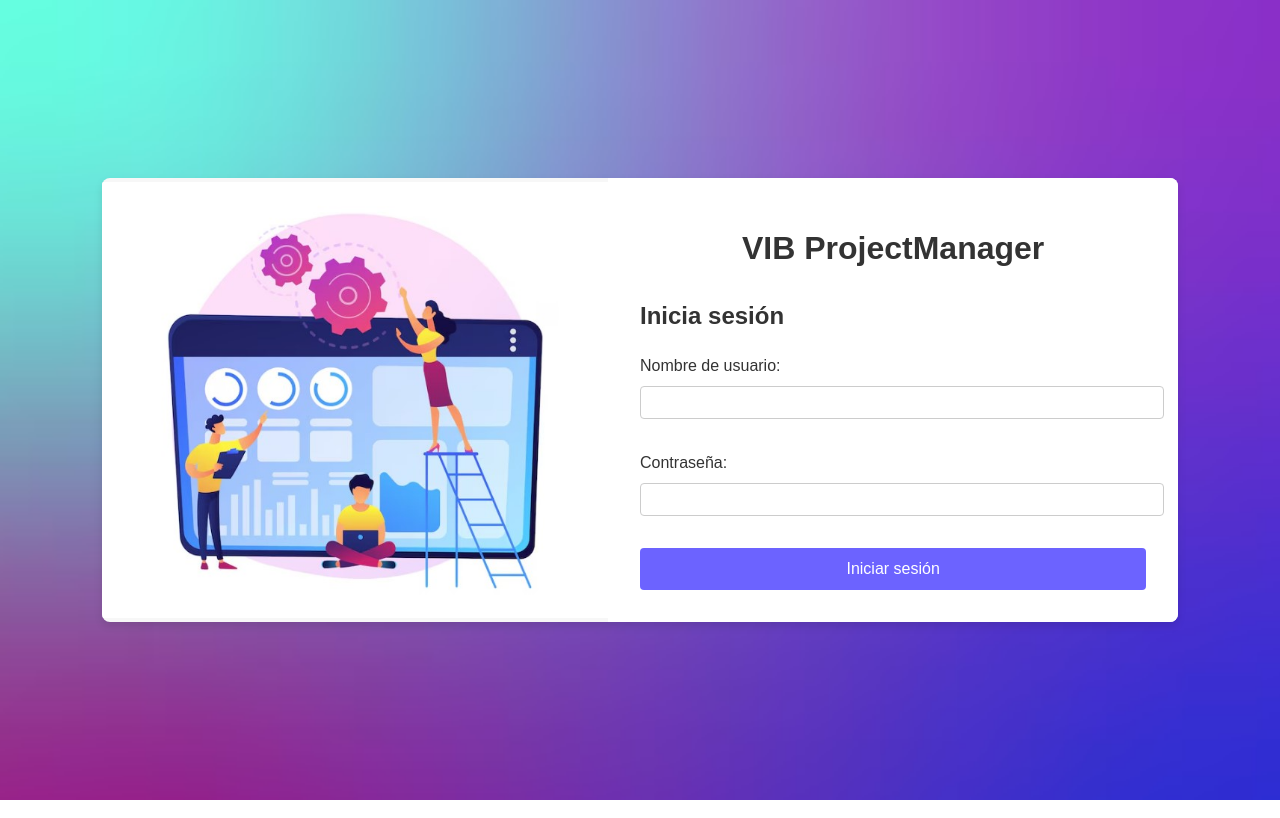
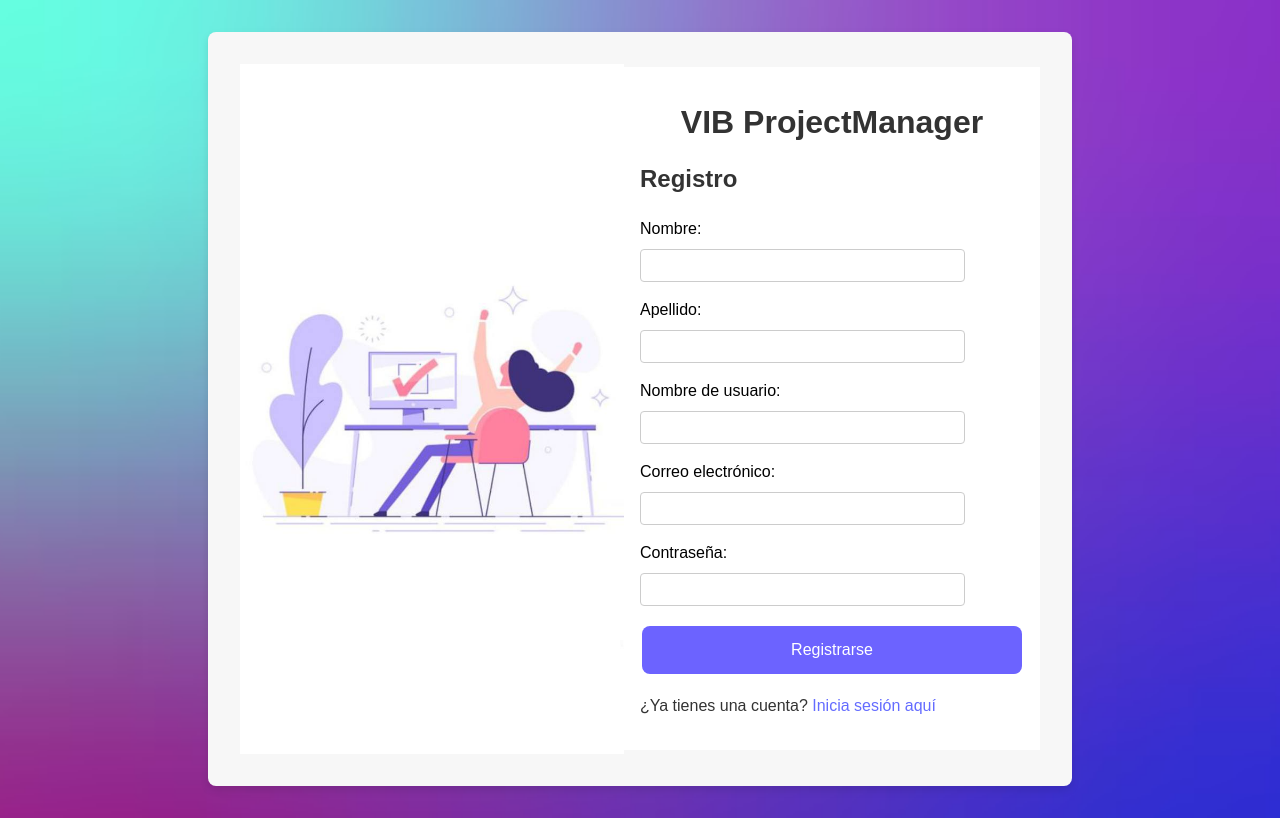
Before and after one commit to idiarj/web2, a React (Vite) app in the folder client/front-end-web2/: page /register in a window 1280 px wide. Built offline with nearby package versions, Linux system fonts and the light colour scheme.

Commit message:
router y register

```diff
--- a/client/front-end-web2/src/App.css
+++ b/client/front-end-web2/src/App.css
@@ -1,5 +1,3 @@
-
-
 #root {
   max-width: 1280px;
   margin: 0 auto;
--- a/client/front-end-web2/src/App.jsx
+++ b/client/front-end-web2/src/App.jsx
@@ -1,10 +1,18 @@
-import Login from "./components/LogIn.jsx";
+import React from 'react';
+import { BrowserRouter as Router, Routes, Route, Navigate } from 'react-router-dom';
+import Login from "./components/logIn.jsx";
+import Register from './components/register.jsx';
 
-// import { useEffect, useState } from 'react';
 function App() {
-  return(
-  <Login></Login>
-)
+  return (
+    <Router>
+      <Routes>
+        <Route path="/" element={<Navigate to="/logIn" />} />
+        <Route path="/logIn" element={<Login />} />
+        <Route path="/register" element={<Register />} />
+      </Routes>
+    </Router>
+  );
 }
 
 export default App;
--- a/client/front-end-web2/src/components/LogIn.jsx
+++ b/client/front-end-web2/src/components/LogIn.jsx
@@ -1,5 +1,5 @@
-
 import React, { useState } from 'react';
+import { Link } from 'react-router-dom';
 import './login.css';
 import '../App.css';
 
@@ -25,7 +25,7 @@ function Login() {
       setAuth(true);
       console.log(data);
     } else {
-      setError('Usuario y/o contraseña inválidos'); // Mensaje de error cuando las credenciales no son válidas
+      setError('Usuario y/o contraseña inválidos');
       console.log('Error de inicio de sesión');
     }
   };
@@ -54,6 +54,7 @@ function Login() {
               <button type="submit">Iniciar sesión</button>
               {error && <p className="error-message">{error}</p>}
             </form>
+            <p className="register-link">¿No tienes cuenta? <Link to="/register">Regístrate aquí</Link></p>
           </>
         ) : (
           <section>
--- a/client/front-end-web2/src/components/login.css
+++ b/client/front-end-web2/src/components/login.css
@@ -20,6 +20,10 @@
   text-align: center;
 }
 
+h1 {
+  font-size: 2.5rem;
+  color: #333;
+}
 .company-name h1 {
   font-size: 2rem;
   color: #333;
@@ -54,12 +58,15 @@ h2 {
 }
 
 .login-form input {
-  width: 100%;
+  width: 96.5%;
   padding: 0.5rem;
   margin-top: 0.5rem;
   margin-bottom: 1rem;
   border: 1px solid #ccc;
   border-radius: 4px;
+  color: #333;
+  background-color: #fff;
+  position: center;
 }
 
 .login-form button {
--- /dev/null
+++ b/client/front-end-web2/src/components/register.css
@@ -0,0 +1,83 @@
+/* register.css */
+
+.register-container {
+  display: flex;
+  justify-content: center;
+  align-items: center;
+  background-color: #f7f7f7;
+  border-radius: 8px;
+  box-shadow: 0 4px 8px rgba(0, 0, 0, 0.1);
+  overflow: hidden;
+  max-width: 800px; /* Ajusta el ancho máximo del contenedor */
+  margin: 0 auto;
+  padding: 2rem; /* Añade padding para un mejor diseño */
+}
+
+.image-section {
+  flex: 1;
+  background-color: #fff;
+}
+
+.company-name {
+  margin-bottom: 1rem; /* Reduce el margen inferior */
+  text-align: center;
+}
+
+h1 {
+  font-size: 2rem; /* Ajusta el tamaño de fuente */
+  color: #333;
+}
+
+.register-form button{
+  border: none;
+  color: white;
+  background-color: #6c63ff;
+  padding: 15px 32px;
+  text-align: center;
+  text-decoration: none;
+  display: inline-block;
+  font-size: 16px;
+  margin: 4px 2px;
+  cursor: pointer;
+}
+
+p {
+  color: #333;
+}
+.image-section img {
+  width: 100%;
+  height: auto;
+  object-fit: cover;
+}
+
+.form-section {
+  flex: 1;
+  padding: 1rem; /* Reduce el padding */
+  background-color: #fff;
+  text-align: left;
+}
+
+h2 {
+  font-size: 1.5rem;
+  color: #333;
+}
+
+.register-form {
+  display: flex;
+  flex-direction: column;
+}
+
+.register-form label {
+  margin-bottom: 0.5rem; /* Reduce el margen inferior */
+  color: #000000;
+}
+
+.register-form input {
+  width: 80%; /* Ajusta el ancho de los inputs */
+  padding: 0.5rem;
+  margin-top: 0.5rem;
+  margin-bottom: 0.5rem; /* Reduce el margen inferior */
+  border: 1px solid #ccc;
+  border-radius: 4px;
+  background-color: #fff;
+}
--- /dev/null
+++ b/client/front-end-web2/src/components/register.jsx
@@ -0,0 +1,88 @@
+import React, { useState } from 'react';
+import { Link } from 'react-router-dom';
+import './register.css';
+import '../App.css';
+
+function Register() {
+  const [formData, setFormData] = useState({
+    nombre: '',
+    apellido: '',
+    username: '',
+    correo: '',
+    password: ''
+  });
+
+  const handleChange = event => {
+    const { name, value } = event.target;
+    setFormData(prevState => ({
+      ...prevState,
+      [name]: value
+    }));
+  };
+
+  const handleSubmit = async event => {
+    event.preventDefault();
+
+    try {
+      const response = await fetch('http://localhost:3000/register', {
+        method: 'POST',
+        headers: {
+          'Content-Type': 'application/json',
+        },
+        body: JSON.stringify(formData),
+      });
+
+      if (response.ok) {
+        const data = await response.json();
+        console.log('Registro exitoso:', data);
+        // Puedes redirigir al usuario a una página de inicio de sesión u otra página aquí
+      } else {
+        console.error('Error al registrar');
+        // Manejo de errores
+      }
+    } catch (error) {
+      console.error('Error en la solicitud:', error);
+      // Manejo de errores de red u otros
+    }
+  };
+
+  return (
+    <div className="register-container">
+      <div className="image-section">
+        <img src="/src/assets/register.jpg" alt="Decorative" />
+      </div>
+      <div className="form-section">
+        <div className="company-name">
+          <h1>VIB ProjectManager</h1>
+        </div>
+        <h2>Registro</h2>
+        <form onSubmit={handleSubmit} className="register-form">
+          <label>
+            Nombre:
+            <input type="text" name="nombre" value={formData.nombre} onChange={handleChange} />
+          </label>
+          <label>
+            Apellido:
+            <input type="text" name="apellido" value={formData.apellido} onChange={handleChange} />
+          </label>
+          <label>
+            Nombre de usuario:
+            <input type="text" name="username" value={formData.username} onChange={handleChange} />
+          </label>
+          <label>
+            Correo electrónico:
+            <input type="email" name="correo" value={formData.correo} onChange={handleChange} />
+          </label>
+          <label>
+            Contraseña:
+            <input type="password" name="password" value={formData.password} onChange={handleChange} />
+          </label>
+          <button type="submit">Registrarse</button>
+        </form>
+        <p className="login-link">¿Ya tienes una cuenta? <Link to="/logIn">Inicia sesión aquí</Link></p>
+      </div>
+    </div>
+  );
+}
+
+export default Register;
```
Also changed, not shown: client/front-end-web2/src/assets/register.jpg (added).
